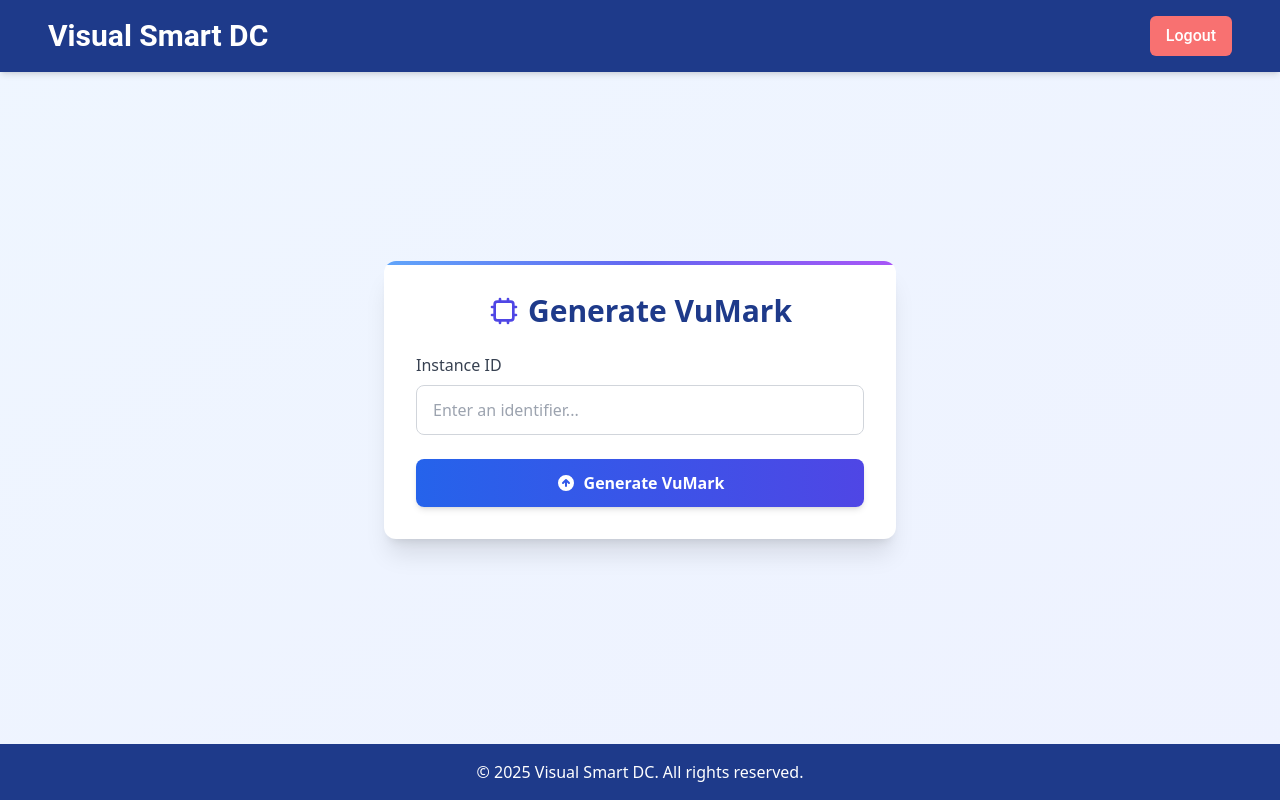
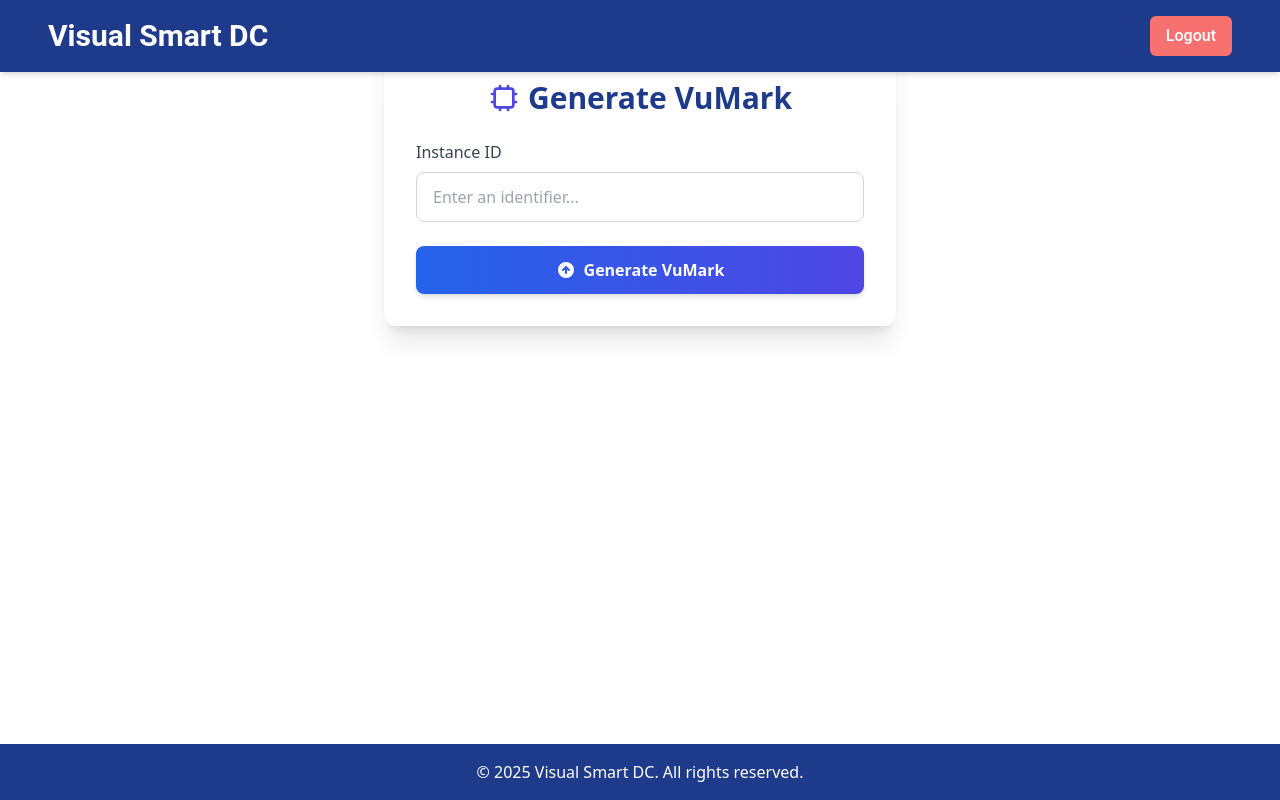
Before and after one commit to Imamsha/VumarkGenerator-UI, a React (Vite) app: page /home in a window 1280 px wide. Built offline with nearby package versions, Linux system fonts and the light colour scheme.

Commit message:
update loverflow issues

```diff
--- a/src/components/form/VuMarkForm.jsx
+++ b/src/components/form/VuMarkForm.jsx
@@ -97,12 +97,12 @@ const VuMarkForm = () => {
   ];
 
   return (
-    <div className="flex items-center justify-center w-full h-screen bg-gradient-to-br from-blue-50 to-indigo-50 p-4">
+    <div className="flex items-center justify-center w-full py-12">
       <motion.div
         initial={{ opacity: 0, y: 20 }}
         animate={{ opacity: 1, y: 0 }}
         transition={{ duration: 0.5 }}
-        className="w-full max-w-md sm:max-w-lg bg-white p-8 rounded-xl shadow-xl relative overflow-hidden"
+        className="w-full max-w-md sm:max-w-lg bg-white p-8 rounded-xl shadow-xl relative "
       >
         {showSuccess && (
           <motion.div
```
